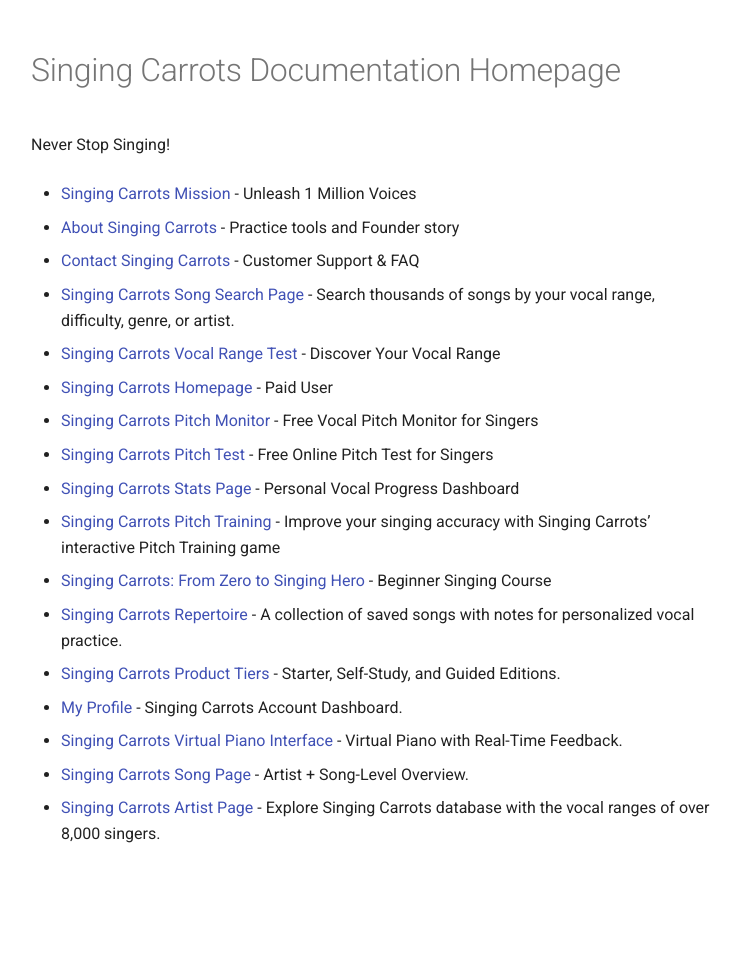
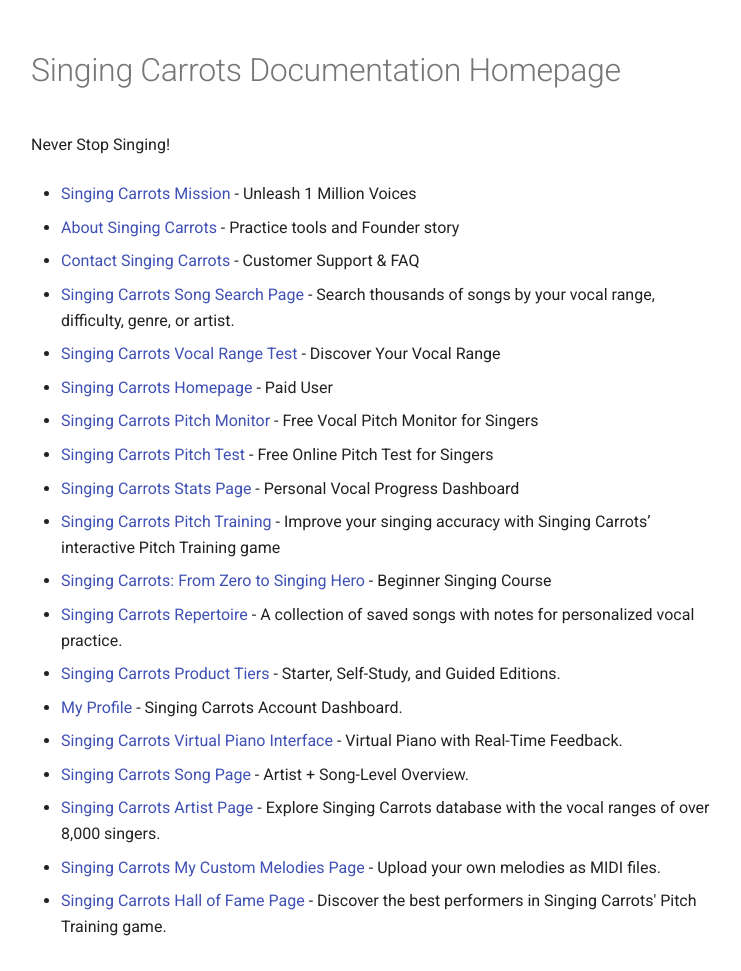
Before and after one commit to singingcarrots/docs, an MkDocs documentation site: the page built from docs/index.md, in a window 1280 px wide. Shown: the whole page, without its empty margins (265-1006 px from the left). Built offline with MkDocs 1.6.1 and Material for MkDocs 9.7.7, drawn with Linux system fonts in a browser that asks for light colours; before the commit the page ends 900 px from its top, so only the background shows below that.

Commit message:
Update Pages “index”

```diff
--- a/docs/index.md
+++ b/docs/index.md
@@ -39,3 +39,7 @@
 * [Singing Carrots Song Page](https://singingcarrots.com/docs/singing-carrots-vocal-range-singing-guide-for-popular-songs) - Artist + Song-Level Overview.
 
 * [Singing Carrots Artist Page](https://singingcarrots.com/docs/singing-carrots-artist-page) - Explore Singing Carrots database with the vocal ranges of over 8,000 singers.
+
+* [Singing Carrots My Custom Melodies Page](https://singingcarrots.com/docs/find-songs-by-vocal-range-or-name) - Upload your own melodies as MIDI files.
+
+* [Singing Carrots Hall of Fame Page](https://singingcarrots.com/docs/singing-carrots-hall-of-fame) - Discover the best performers in Singing Carrots' Pitch Training game.
```
